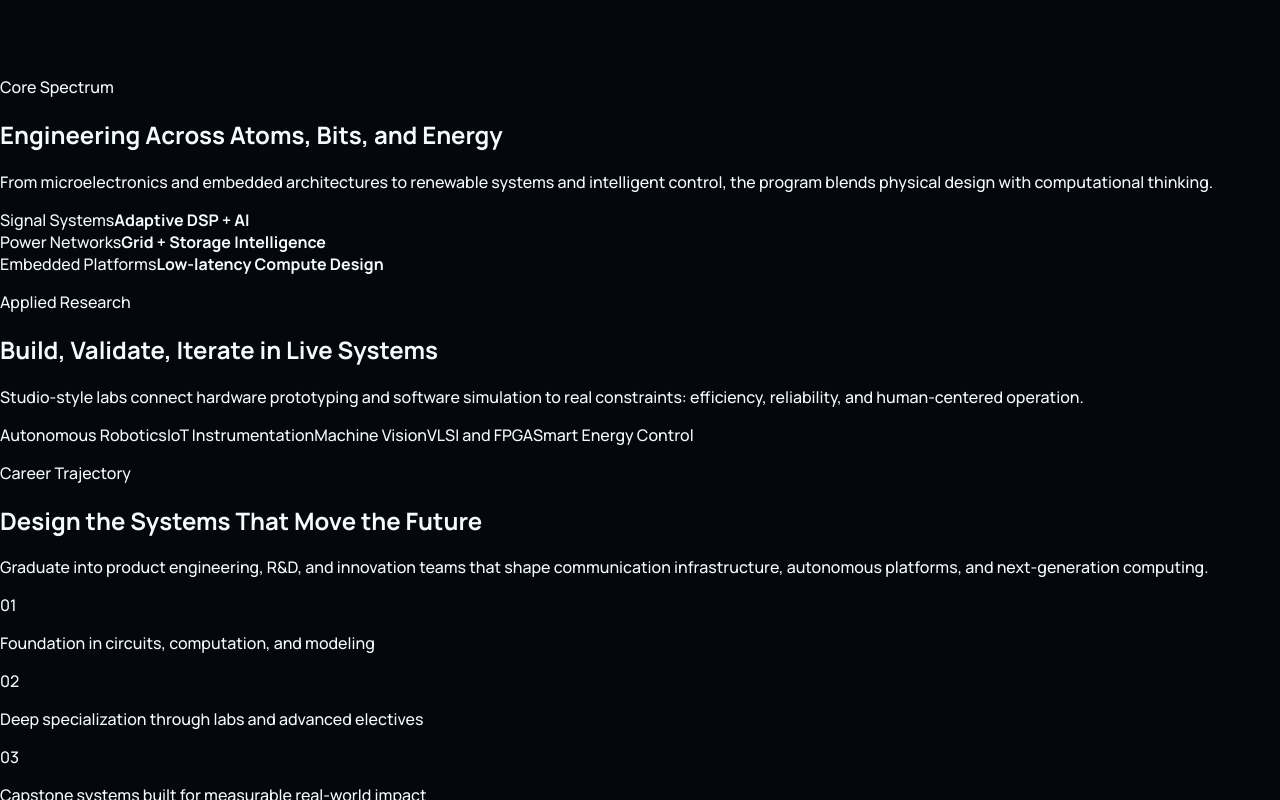
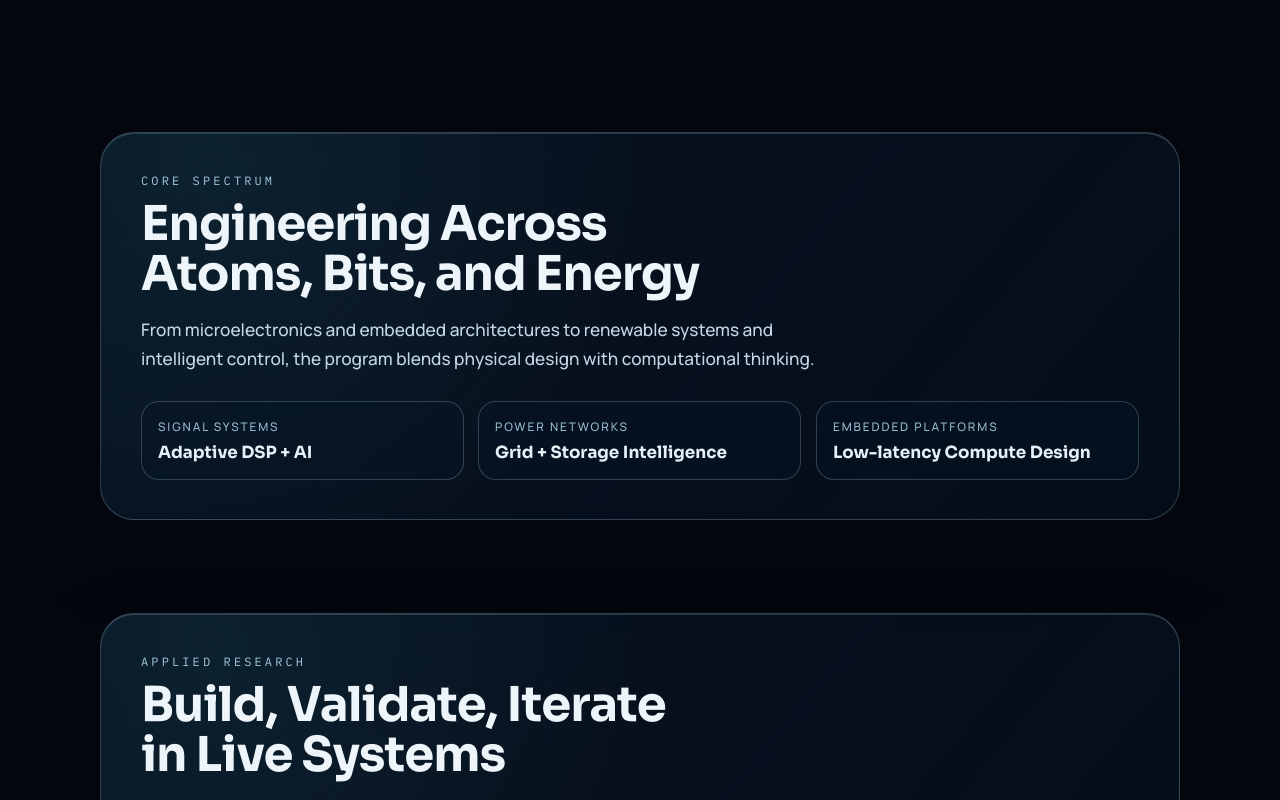
Before and after one commit to rohankishore/elweb, a React (Vite) app: page / in a window 1280 px wide. Shown: the part 2820-3620 px from the top of the page. Built offline with nearby package versions, Linux system fonts and the light colour scheme.

Commit message:
sections

```diff
--- a/src/App.css
+++ b/src/App.css
@@ -84,6 +84,144 @@ h1 {
   text-wrap: pretty;
 }
 
+.content-sections {
+  position: relative;
+  z-index: 2;
+  display: grid;
+  gap: 5.8rem;
+  padding: 4.5rem 1.2rem 8rem;
+}
+
+.reveal-section {
+  width: min(1080px, 100%);
+  margin-inline: auto;
+}
+
+.section-shell {
+  background:
+    linear-gradient(130deg, rgba(10, 26, 44, 0.58), rgba(8, 18, 34, 0.36)),
+    radial-gradient(circle at 10% 8%, rgba(66, 174, 188, 0.2), transparent 42%),
+    rgba(5, 15, 30, 0.42);
+  border: 1px solid rgba(180, 221, 242, 0.24);
+  border-radius: 34px;
+  padding: clamp(1.7rem, 3.1vw, 3.2rem);
+  box-shadow:
+    inset 0 1px 0 rgba(220, 246, 255, 0.16),
+    0 34px 70px rgba(1, 8, 20, 0.38);
+  backdrop-filter: blur(6px);
+}
+
+.section-kicker {
+  margin: 0 0 0.7rem;
+  font-family: var(--mono);
+  font-size: 0.75rem;
+  letter-spacing: 0.26em;
+  text-transform: uppercase;
+  color: rgba(182, 223, 243, 0.88);
+}
+
+h2 {
+  margin: 0;
+  max-width: 24ch;
+  font-family: var(--display);
+  font-size: clamp(1.62rem, 4vw, 3rem);
+  line-height: 1.04;
+  letter-spacing: -0.02em;
+  color: rgba(242, 250, 255, 0.98);
+  text-wrap: balance;
+}
+
+.section-copy {
+  margin: 1rem 0 0;
+  max-width: 66ch;
+  font-size: clamp(0.99rem, 1.35vw, 1.16rem);
+  line-height: 1.7;
+  color: rgba(205, 227, 241, 0.95);
+}
+
+.metric-grid {
+  margin-top: 1.7rem;
+  display: grid;
+  grid-template-columns: repeat(3, minmax(0, 1fr));
+  gap: 0.9rem;
+}
+
+.metric-grid article {
+  border: 1px solid rgba(173, 220, 238, 0.24);
+  border-radius: 18px;
+  padding: 1rem;
+  background: rgba(8, 20, 39, 0.45);
+  display: grid;
+  gap: 0.45rem;
+}
+
+.metric-grid span {
+  font-size: 0.74rem;
+  letter-spacing: 0.16em;
+  text-transform: uppercase;
+  color: rgba(174, 214, 234, 0.86);
+}
+
+.metric-grid strong {
+  font-family: var(--display);
+  font-size: 1.05rem;
+  color: rgba(237, 248, 255, 0.97);
+}
+
+.chip-row {
+  margin-top: 1.7rem;
+  display: flex;
+  flex-wrap: wrap;
+  gap: 0.65rem;
+}
+
+.chip-row span {
+  border: 1px solid rgba(170, 215, 235, 0.29);
+  border-radius: 999px;
+  padding: 0.48rem 0.9rem;
+  font-size: 0.82rem;
+  color: rgba(225, 242, 251, 0.96);
+  background: rgba(9, 23, 42, 0.5);
+}
+
+.timeline {
+  margin-top: 1.8rem;
+  display: grid;
+  gap: 0.9rem;
+}
+
+.timeline div {
+  display: grid;
+  grid-template-columns: 48px 1fr;
+  align-items: start;
+  gap: 0.8rem;
+  padding: 0.82rem 0.95rem;
+  border: 1px solid rgba(175, 219, 238, 0.23);
+  border-radius: 16px;
+  background: rgba(9, 21, 39, 0.43);
+}
+
+.timeline span {
+  font-family: var(--mono);
+  font-size: 0.92rem;
+  color: rgba(174, 218, 237, 0.91);
+}
+
+.timeline p {
+  margin: 0;
+  color: rgba(219, 239, 252, 0.96);
+  line-height: 1.5;
+}
+
+.reveal-section [data-animate] {
+  opacity: 0;
+  transform: translateY(42px) scale(0.985);
+}
+
+.reveal-section.is-visible [data-animate] {
+  will-change: transform, opacity;
+}
+
 @media (max-width: 720px) {
   .scroll-journey {
     height: 340vh;
@@ -107,4 +245,23 @@ h1 {
     max-width: 36ch;
     line-height: 1.55;
   }
+
+  .content-sections {
+    gap: 3.5rem;
+    padding: 2.8rem 0.75rem 5rem;
+  }
+
+  .section-shell {
+    border-radius: 22px;
+    padding: 1.25rem;
+  }
+
+  .metric-grid {
+    grid-template-columns: 1fr;
+  }
+
+  .timeline div {
+    grid-template-columns: 40px 1fr;
+    padding: 0.7rem 0.78rem;
+  }
 }
```
